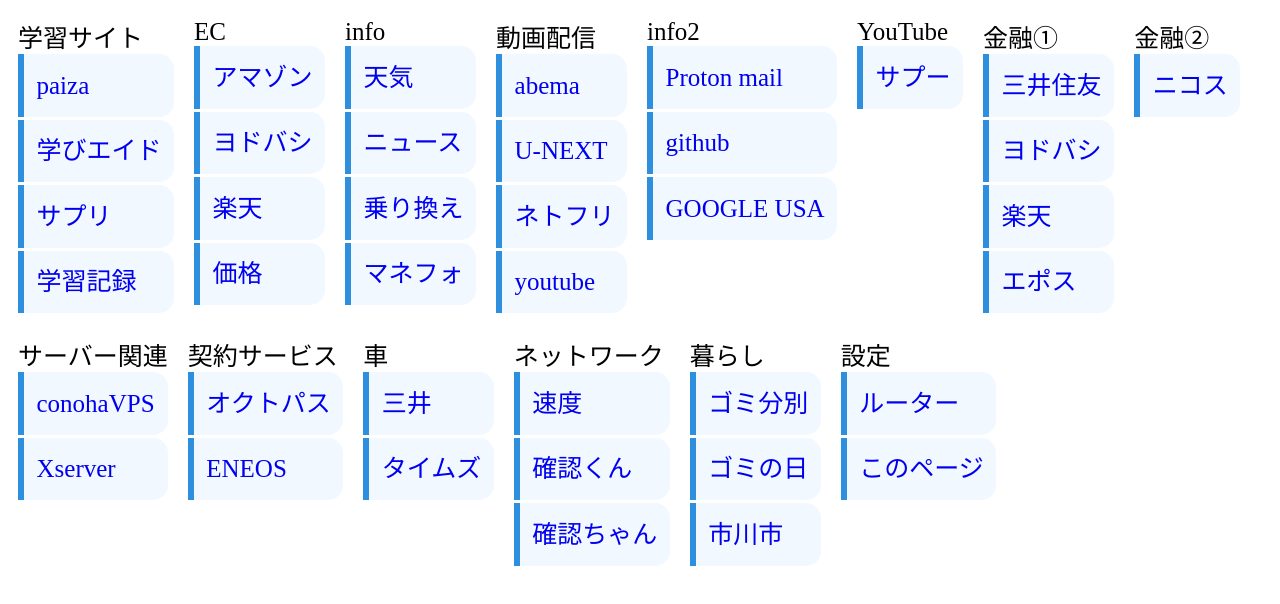
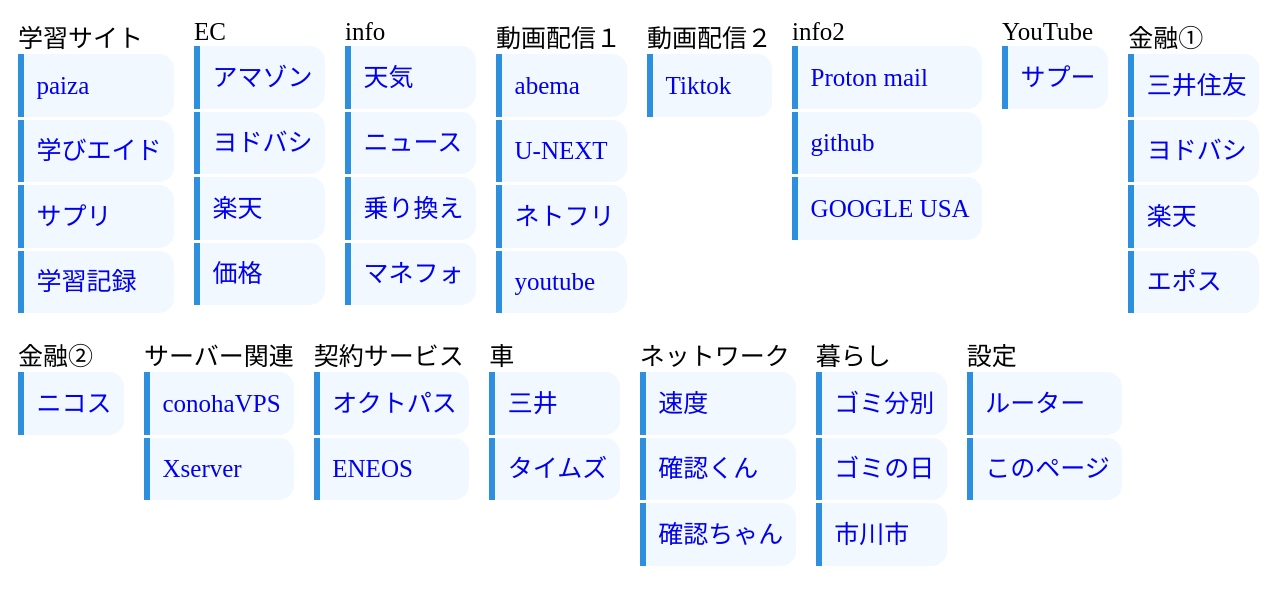
Before and after one commit to nyanchu1234/test_linkpage, a plain HTML site: page index.html in a window 1280 px wide. Drawn offline with Linux system fonts and the light colour scheme.

Commit message:
Update index.html
add tiktok.com

```diff
--- a/index.html
+++ b/index.html
@@ -32,12 +32,16 @@
         <li><a href="https://moneyforward.com/" target="_blank">マネフォ</a></li>
       </ul>
 
-    <ul class="my_stream">動画配信
+    <ul class="my_stream">動画配信１
         <li><a href="https://abema.tv/" target="_blank">abema</a></li>
         <li><a href="https://video.unext.jp/" target="_blank">U-NEXT</a></li>
         <li><a href="https://www.netflix.com/jp/" target="_blank">ネトフリ</a></li>
         <li><a href="https://www.youtube.com/" target="_blank">youtube</a></li>
       </ul>
+    <ul class="my_stream">動画配信２
+        <li><a href="https://www.tiktok.com/" target="_blank">Tiktok</a></li>
+      </ul>
+
     <ul class="my_info2">info2
         <li><a href="https://mail.proton.me/u/0/inbox"  target="_blank">Proton mail</a></li>
         <li><a href="https://github.com/" target="_blank">github</a></li>
```
